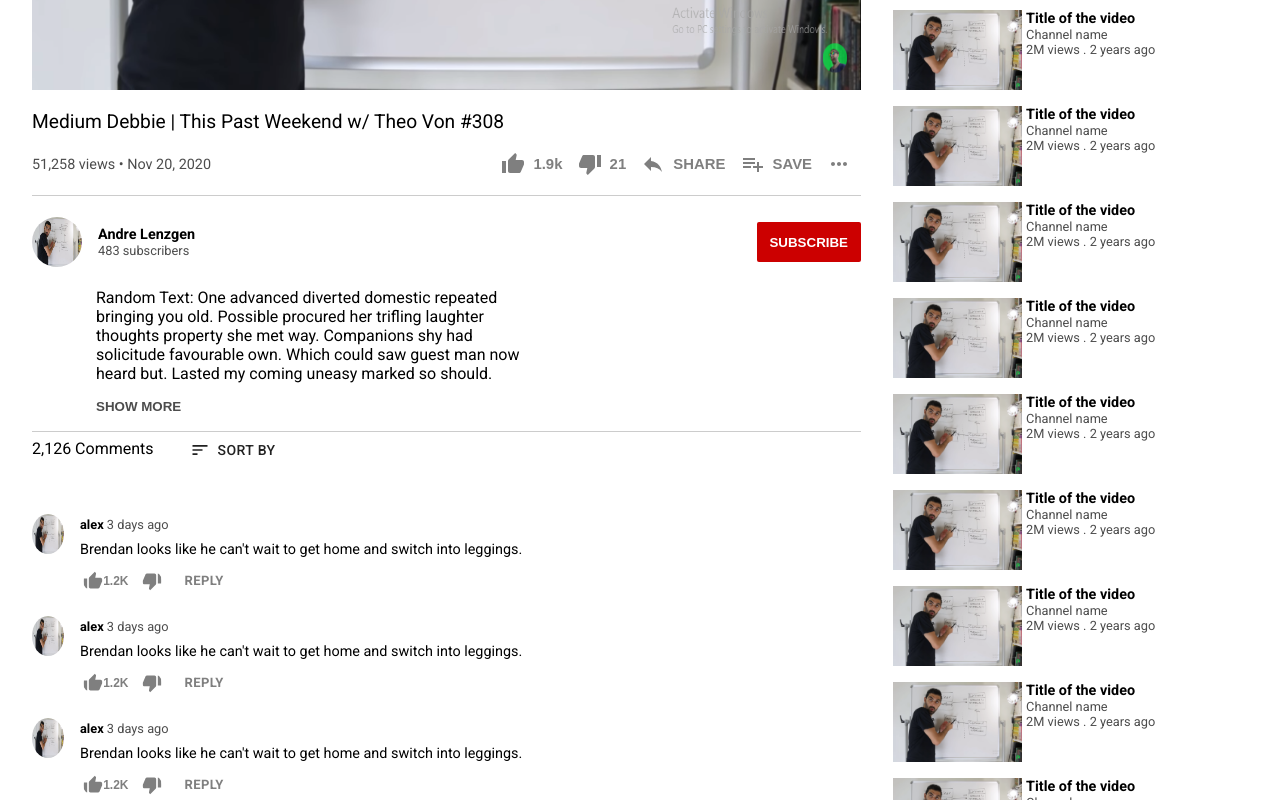
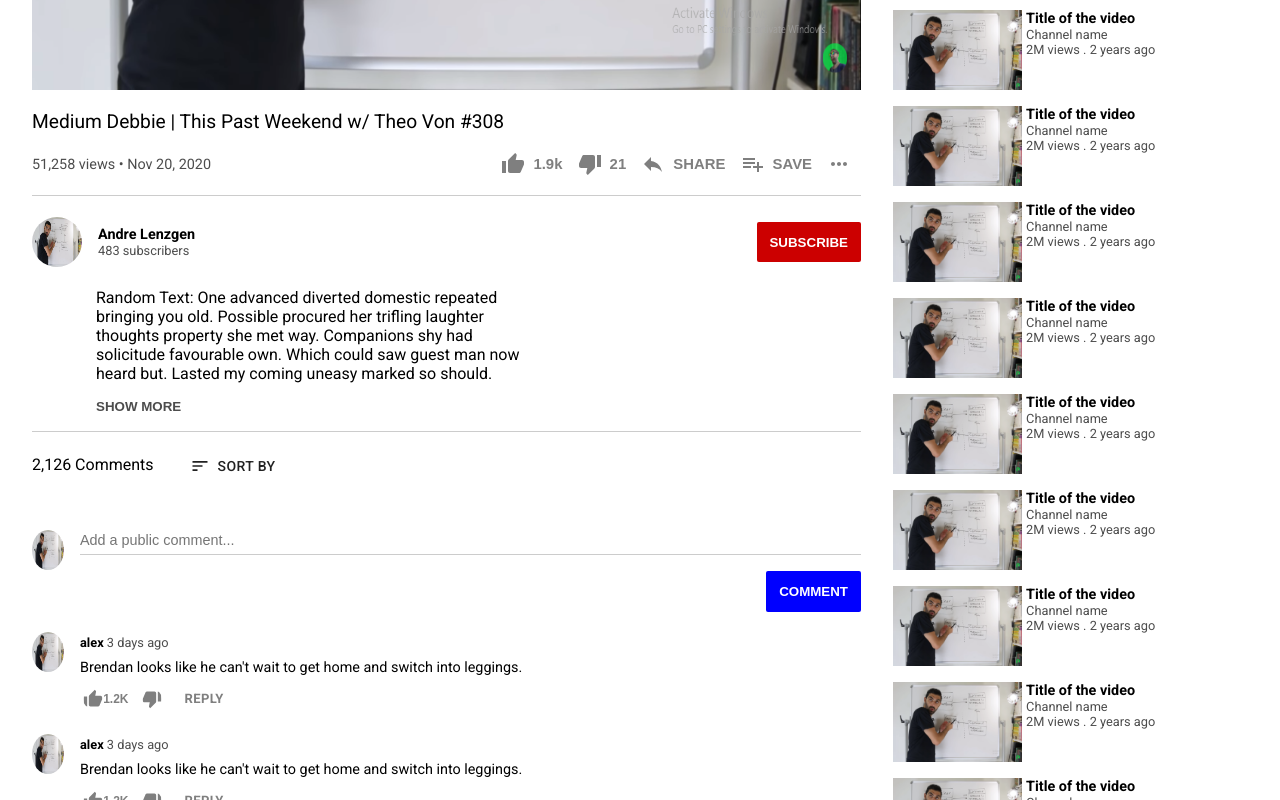
Before and after one commit to SeifElKhonany/youtube-clone-mern, a React (Create React App) app in the folder client/: page /video in a window 1280 px wide. Shown: the part 562-1362 px from the top of the page. Built offline with nearby package versions, Linux system fonts and the light colour scheme.

Commit message:
Basic comment form

```diff
--- /dev/null
+++ b/client/src/components/Video/CommentForm/CommentForm.module.scss
@@ -0,0 +1,74 @@
+@import "../../common.scss";
+
+.comment {
+  @include flexCenter;
+  align-items: flex-start;
+  max-height: 70px;
+  margin: 2rem 0;
+  img {
+    width: 32px;
+    height: 40px;
+    border-radius: 50%;
+    margin-right: 1rem;
+  }
+
+  form {
+    position: relative;
+  }
+}
+
+.border {
+  position: absolute;
+  bottom: 0;
+  background: black;
+  height: 2px;
+  width: 0px;
+}
+
+@keyframes createBorder {
+  from {
+    width: 100%;
+    transform: scaleX(0);
+  }
+  to {
+    width: 100%;
+    transform: scaleX(1);
+  }
+}
+
+.input {
+  width: 100%;
+  outline: none;
+  border: none;
+  border-bottom: 1px solid rgba(0, 0, 0, 0.2);
+  padding-bottom: 0.4rem;
+  font-size: 0.9rem;
+  transition: border-bottom 0.5s;
+
+  &:focus ~ .border {
+    animation: createBorder 0.4s;
+    animation-fill-mode: forwards;
+  }
+}
+
+.commentButton {
+  @include button;
+  float: right;
+  padding: 0.8rem;
+  border-radius: 2px;
+  background: blue;
+  color: white;
+  font-weight: bold;
+  margin-top: 1rem;
+}
+/*
+float: right;
+padding: 0.8rem;
+border: none;
+border-radius: 2px;
+background-color: blue;
+font-weight: bold;
+color: white;
+outline: 0;
+cursor: pointer;
+*/
--- /dev/null
+++ b/client/src/components/Video/CommentForm/index.js
@@ -0,0 +1,38 @@
+import React, { useState } from 'react';
+
+import Button from '@material-ui/core/Button';
+
+import img from '../../../assets/img.png';
+import style from './CommentForm.module.scss';
+
+export default function CommentForm() {
+  const [comment, setComment] = useState('');
+  const [enabled, setEnabled] = useState(false);
+
+  const handleChange = (e) => {
+    setComment(e.target.value);
+    e.target.value ? setEnabled(true) : setEnabled(false);
+  }
+
+  return (
+    <div className={style.comment}>
+      <img src={img} alt="Commenter"/>
+      <div>
+        <form>
+          <input
+          type="text"
+          name="comment"
+          placeholder="Add a public comment..."
+          className={style.input}
+          onChange={handleChange}
+          value={comment}
+          />
+          <div className={style.border} />
+          <button className={style.commentButton} disabled={!enabled}>
+            COMMENT
+          </button>
+        </form>
+      </div>
+    </div>
+  );
+}
--- a/client/src/components/pages/Video/Video.module.scss
+++ b/client/src/components/pages/Video/Video.module.scss
@@ -71,6 +71,7 @@
 .description {
   padding: 1rem 0;
   border-bottom: 1px solid $border-grey;
+  margin-bottom: 1rem;
   height: auto;
 
   &Header {
--- a/client/src/components/pages/Video/index.js
+++ b/client/src/components/pages/Video/index.js
@@ -2,6 +2,7 @@
 import Header from '../../Layout/Header';
 import Drawer from '../../Video/Drawer';
 import Comment from '../../Video/Comment';
+import CommentForm from '../../Video/CommentForm';
 import MiniVideo from '../../MiniVideo';
 import SaveToMenu from '../../Layout/Menus/SaveToMenu';
 import SortCommentsMenu from '../../Layout/Menus/SortCommentsMenu';
@@ -130,6 +131,7 @@
                 {openSortComments ? <SortCommentsMenu toggleMenu={toggleSortComments} openMenu={openSortComments}/> : null}
               </div>
             </div>
+            <CommentForm />
             <Comment />
             <Comment />
             <Comment />
```
